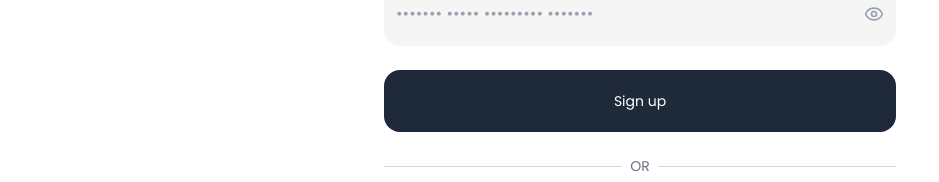
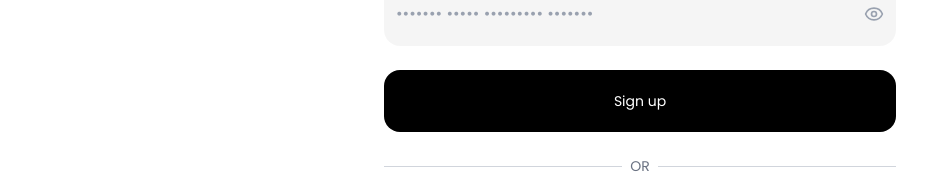
Before and after one commit to stefanphan05/Unmind, a Next.js app in the folder frontend/: page /signup in a window 1280 px wide. Shown: the part 410-592 px from the top of the page, without its empty margins (0-939 px from the left). Built offline with nearby package versions, Linux system fonts and the light colour scheme; no server answers.

Commit message:
Also added loading effect, disabled all the other input fields or buttons when the page is loading or waiting response

```diff
--- a/frontend/app/components/auth/GoogleAuthButton.tsx
+++ b/frontend/app/components/auth/GoogleAuthButton.tsx
@@ -6,9 +6,15 @@ import { useRouter } from "next/navigation";
 
 interface GoogleAuthButtonProps {
   label: string;
+  isLoading?: boolean;
+  disabled?: boolean;
 }
 
-export default function GoogleAuthButton({ label }: GoogleAuthButtonProps) {
+export default function GoogleAuthButton({
+  label,
+  isLoading = false,
+  disabled = false,
+}: GoogleAuthButtonProps) {
   const router = useRouter();
   const { signIn } = useAuth();
   const { handleError } = useErrorHandler();
@@ -55,7 +61,11 @@ export default function GoogleAuthButton({ label }: GoogleAuthButtonProps) {
     <button
       type="button"
       onClick={() => googleSignin()}
-      className="w-full flex items-center justify-center py-5 px-4 text-sm rounded-2xl border border-gray-300 text-gray-700 bg-white hover:bg-gray-50 transition cursor-pointer"
+      className={`w-full flex items-center justify-center py-5 px-4 text-sm rounded-2xl border border-gray-300 text-gray-700 bg-white  transition${
+        isLoading || disabled
+          ? "bg-gray-400 cursor-not-allowed "
+          : " focus:outline-none focus:ring-2 focus:ring-offset-2 focus:ring-gray-500 hover:bg-gray-50 cursor-pointer"
+      }`}
     >
       <svg className="w-5 h-5 mr-2" viewBox="0 0 24 24">
         <path
--- a/frontend/app/components/auth/SubmitButton.tsx
+++ b/frontend/app/components/auth/SubmitButton.tsx
@@ -12,7 +12,7 @@ export default function SubmitButton({
   return (
     <button
       type="submit"
-      className={`w-full flex justify-center py-5 px-4 border border-transparent rounded-2xl text-sm text-white bg-black  transition         ${
+      className={`w-full flex justify-center py-5 px-4 border border-transparent rounded-2xl text-sm text-white bg-black  transition${
         isLoading || disabled
           ? "bg-gray-400 cursor-not-allowed"
           : "bg-gray-800 hover:bg-gray-900 focus:outline-none focus:ring-2 focus:ring-offset-2 focus:ring-gray-500 cursor-pointer"
--- a/frontend/app/components/forms/ForgotPasswordForm.tsx
+++ b/frontend/app/components/forms/ForgotPasswordForm.tsx
@@ -260,7 +260,7 @@ export function ForgotPasswordForm() {
 
       {/* -----------------Google Login Button----------------- */}
 
-      <GoogleAuthButton label="Sign in with Google" />
+      <GoogleAuthButton label="Sign in with Google" isLoading={isLoading} />
 
       {/* -----------------Links----------------- */}
       {currentStep === "email" && (
--- a/frontend/app/components/forms/SignInForm.tsx
+++ b/frontend/app/components/forms/SignInForm.tsx
@@ -152,7 +152,7 @@ export function SignInForm() {
       <AuthDivider />
 
       {/* -----------------Google Login Button----------------- */}
-      <GoogleAuthButton label="Sign in with Google" />
+      <GoogleAuthButton label="Sign in with Google" isLoading={isLoading} />
 
       {/* -----------------Create Account Link----------------- */}
       <p className="text-center text-sm">
--- a/frontend/app/components/forms/SignUpForm.tsx
+++ b/frontend/app/components/forms/SignUpForm.tsx
@@ -22,6 +22,7 @@ export function SignUpForm() {
   const [email, setEmail] = useState<string>("");
   const [username, setUserName] = useState<string>("");
   const [password, setPassword] = useState<string>("");
+  const [isLoading, setIsLoading] = useState<boolean>(false);
 
   // ------------------ Handlers ------------------
   const { showSuccess, openSuccessModal, closeSuccessModal } =
@@ -32,6 +33,9 @@ export function SignUpForm() {
   const handleSubmit = async (e: React.FormEvent) => {
     // Prevent default form submission behavior (page reload)
     e.preventDefault();
+
+    // Do not submit if already loading
+    if (isLoading) return;
 
     // Check all fields
     const errorMessage = getMissingFields([
@@ -56,8 +60,14 @@ export function SignUpForm() {
       password,
     };
 
+    // Start loading
+    setIsLoading(true);
+
     // Get the result from signUpUser
     const result = await signUpUser(payload, handleError);
+
+    // Stop loading
+    setIsLoading(false);
 
     // Only show success modal if signup was actually successful
     if (result) {
@@ -87,6 +97,7 @@ export function SignUpForm() {
         value={email}
         onChange={(e) => setEmail(e.target.value)}
         placeholder="name@work-email.com"
+        disabled={isLoading}
       />
 
       {/* -----------------Username Field----------------- */}
@@ -96,22 +107,27 @@ export function SignUpForm() {
         value={username}
         onChange={(e) => setUserName(e.target.value)}
         placeholder="Tony"
+        disabled={isLoading}
       />
 
       {/* -----------------Password Field----------------- */}
       <PasswordInputWithToggle
         value={password}
         onChange={(e) => setPassword(e.target.value)}
+        disabled={isLoading}
       />
 
       {/* -----------------Submit Button----------------- */}
-      <SubmitButton label="Sign up" />
+      <SubmitButton
+        label={isLoading ? "Signing up..." : "Sign up"}
+        isLoading={isLoading}
+      />
 
       {/* -----------------Divider----------------- */}
       <AuthDivider />
 
       {/* -----------------Google Login Button----------------- */}
-      <GoogleAuthButton label="Sign up with Google" />
+      <GoogleAuthButton label="Sign up with Google" isLoading={isLoading} />
 
       {/* -----------------Create Account Link----------------- */}
       <p className="text-center text-sm">
```
Also changed, not shown: 1 other file (tests, documents, lock files or other folders).
